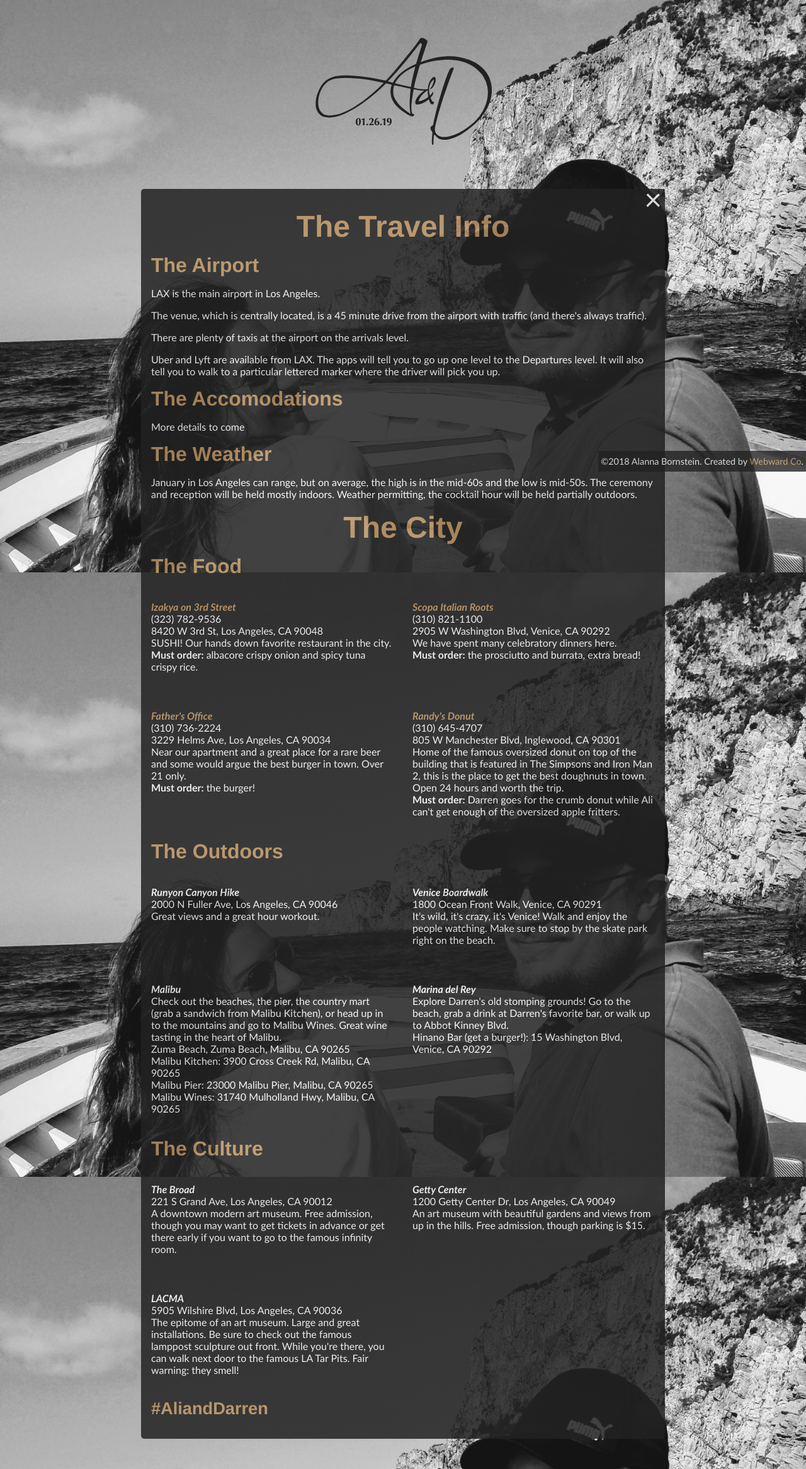
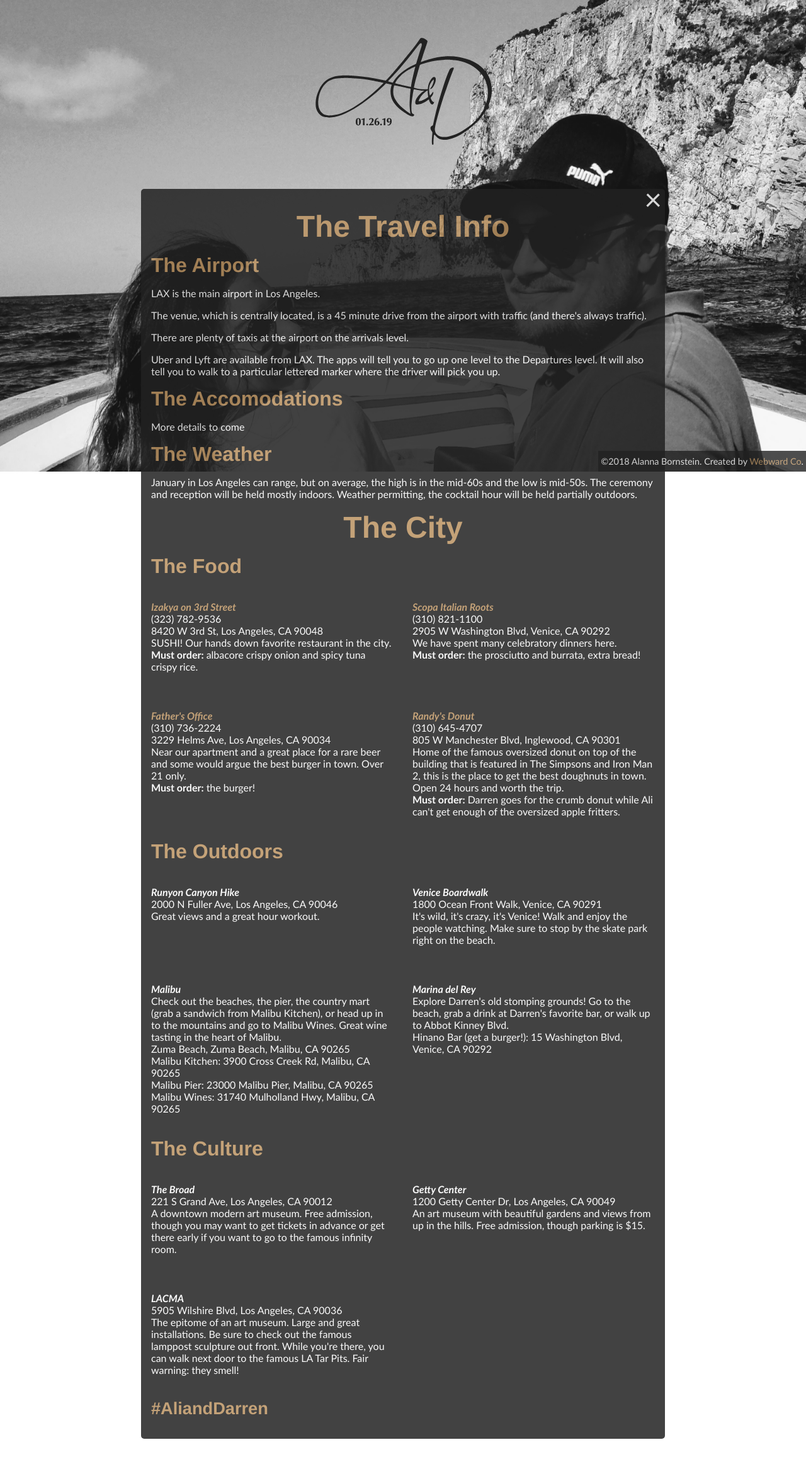
Before and after one commit to nhayward/ali-and-darren, a PHP site: page /travel/index.html in a window 1280 px wide. Shown: the part 51-2384 px from the top of the page at 63% size. Run offline with PHP 8.4, Linux system fonts and the light colour scheme; some web fonts are replaced.

Commit message:
various tweaks and fixes

```diff
--- a/css/style.css
+++ b/css/style.css
@@ -1,12 +1,21 @@
 body {
   margin: 0;
-  background-image: url("/img/background.jpg");
-  background-size: cover;
-  background-attachment: fixed;
-  background-repeat: no-repeat;
-  background-position: 50% 45%;
   font-family: "Trebuchet MS", "Lucida Grande", "Lucida Sans Unicode", "Lucida Sans", Tahoma, sans-serif;
   color: #fafafa; }
+  body:before {
+    content: "";
+    display: block;
+    position: fixed;
+    left: 0;
+    top: 0;
+    background-image: url("/img/background.jpg");
+    background-size: cover;
+    background-attachment: fixed;
+    background-repeat: no-repeat;
+    background-position: 50% 45%;
+    width: 100%;
+    height: 100%;
+    z-index: -10; }
   body a {
     color: #ba9261;
     text-decoration: none; }
@@ -38,6 +47,8 @@
     left: 0;
     z-index: 1; }
   body nav {
+    display: -webkit-box;
+    display: -ms-flexbox;
     display: flex;
     position: fixed;
     top: 0;
@@ -49,7 +60,10 @@
     text-align: center;
     z-index: 1; }
     body nav .nav-item {
+      -webkit-transition: .25s all;
+      -o-transition: .25s all;
       transition: .25s all;
+      -ms-flex-preferred-size: 20%;
       flex-basis: 20%;
       cursor: pointer;
       padding: 1rem 0.5rem; }
@@ -68,11 +82,9 @@
       width: 45px;
       height: 45px;
       -webkit-transform: rotate(0deg);
-      -moz-transform: rotate(0deg);
-      -o-transform: rotate(0deg);
+      -ms-transform: rotate(0deg);
       transform: rotate(0deg);
       -webkit-transition: .5s ease-in-out;
-      -moz-transition: .5s ease-in-out;
       -o-transition: .5s ease-in-out;
       transition: .5s ease-in-out;
       cursor: pointer; }
@@ -86,11 +98,9 @@
         opacity: 1;
         left: 0;
         -webkit-transform: rotate(0deg);
-        -moz-transform: rotate(0deg);
-        -o-transform: rotate(0deg);
+        -ms-transform: rotate(0deg);
         transform: rotate(0deg);
         -webkit-transition: .25s ease-in-out;
-        -moz-transition: .25s ease-in-out;
         -o-transition: .25s ease-in-out;
         transition: .25s ease-in-out; }
         body nav #mobile-menu-icon div:nth-child(1) {
@@ -102,8 +112,7 @@
       body nav #mobile-menu-icon.open div:nth-child(1) {
         top: 12px;
         -webkit-transform: rotate(135deg);
-        -moz-transform: rotate(135deg);
-        -o-transform: rotate(135deg);
+        -ms-transform: rotate(135deg);
         transform: rotate(135deg); }
       body nav #mobile-menu-icon.open div:nth-child(2) {
         opacity: 0;
@@ -111,8 +120,7 @@
       body nav #mobile-menu-icon.open div:nth-child(3) {
         top: 12px;
         -webkit-transform: rotate(-135deg);
-        -moz-transform: rotate(-135deg);
-        -o-transform: rotate(-135deg);
+        -ms-transform: rotate(-135deg);
         transform: rotate(-135deg); }
       @media (max-width: 709px) {
         body nav #mobile-menu-icon {
@@ -126,6 +134,7 @@
       text-align: left; }
       body nav #mobile-menu .nav-item {
         display: inline-block;
+        -webkit-box-sizing: border-box;
         box-sizing: border-box;
         width: 100%; }
   body section#monogram {
@@ -135,18 +144,34 @@
       stroke-dasharray: 9600;
       stroke-dashoffset: 9600;
       fill-opacity: 0;
+      -webkit-animation-timing-function: ease-in-out;
       animation-timing-function: ease-in-out;
+      -webkit-animation-fill-mode: forwards;
       animation-fill-mode: forwards;
       animation-iteration: 1;
+      -webkit-animation-name: DrawLine, FadeStroke, FillIn;
       animation-name: DrawLine, FadeStroke, FillIn;
+      -webkit-animation-duration: 2s, 1s, 1s;
       animation-duration: 2s, 1s, 1s;
+      -webkit-animation-delay: 1s, 3s, 3s;
       animation-delay: 1s, 3s, 3s; }
+@-webkit-keyframes DrawLine {
+  to {
+    stroke-dashoffset: 0; } }
 @keyframes DrawLine {
   to {
     stroke-dashoffset: 0; } }
+@-webkit-keyframes FadeStroke {
+  to {
+    stroke-opacity: 0; } }
 @keyframes FadeStroke {
   to {
     stroke-opacity: 0; } }
+@-webkit-keyframes FillIn {
+  from {
+    fill-opacity: 0; }
+  to {
+    fill-opacity: 1; } }
 @keyframes FillIn {
   from {
     fill-opacity: 0; }
@@ -167,20 +192,36 @@
       font-size: 3rem;
       cursor: pointer; }
     body section#content-container .column-section {
+      display: -webkit-box;
+      display: -ms-flexbox;
       display: flex;
+      -webkit-box-orient: horizontal;
+      -webkit-box-direction: normal;
+      -ms-flex-flow: row wrap;
       flex-flow: row wrap; }
       body section#content-container .column-section .column {
+        -webkit-box-flex: 1;
+        -ms-flex: 1 1 48%;
         flex: 1 1 48%;
         padding: 20px 0; }
         body section#content-container .column-section .column.left-column {
-          padding-right: 30px; }
+          padding-right: 15px; }
+        body section#content-container .column-section .column:not(.left-column) {
+          padding-left: 15px; }
         @media (max-width: 781px) {
           body section#content-container .column-section .column {
+            -ms-flex-preferred-size: 51%;
             flex-basis: 51%; }
             body section#content-container .column-section .column.left-column {
-              padding-right: 0; } }
+              padding-right: 0; }
+            body section#content-container .column-section .column:not(.left-column) {
+              padding-left: 0; } }
       body section#content-container .column-section#registry-images {
+        -webkit-box-align: center;
+        -ms-flex-align: center;
         align-items: center;
+        -webkit-box-pack: center;
+        -ms-flex-pack: center;
         justify-content: center; }
         body section#content-container .column-section#registry-images .registry-image {
           margin: 1rem 0;
--- a/css/style.scss
+++ b/css/style.scss
@@ -4,13 +4,24 @@
 
 body {
     margin: 0;
+    font-family: "Trebuchet MS", "Lucida Grande", "Lucida Sans Unicode", "Lucida Sans", Tahoma, sans-serif;
+    color: $white;
+
+    &:before {
+        content: "";
+        display: block;
+        position: fixed;
+        left: 0;
+        top: 0;
         background-image: url('/img/background.jpg');
         background-size: cover;
         background-attachment: fixed;
         background-repeat: no-repeat;
         background-position: 50% 45%;
-    font-family: "Trebuchet MS", "Lucida Grande", "Lucida Sans Unicode", "Lucida Sans", Tahoma, sans-serif;
-    color: $white;
+        width: 100%;
+        height: 100%;
+        z-index: -10;
+    }
 
     a {
         color: $gold;
@@ -63,6 +74,8 @@
     }
 
     nav {
+        display: -webkit-box;
+        display: -ms-flexbox;
         display: flex;
         position: fixed;
         top: 0;
@@ -75,7 +88,10 @@
         z-index: 1;
 
         .nav-item {
+            -webkit-transition: .25s all;
+            -o-transition: .25s all;
             transition: .25s all;
+            -ms-flex-preferred-size: 20%;
                 flex-basis: 20%;
             cursor: pointer;
             padding: 1rem 0.5rem;
@@ -100,11 +116,9 @@
             width: 45px;
             height: 45px;
             -webkit-transform: rotate(0deg);
-            -moz-transform: rotate(0deg);
-            -o-transform: rotate(0deg);
+            -ms-transform: rotate(0deg);
                 transform: rotate(0deg);
             -webkit-transition: .5s ease-in-out;
-            -moz-transition: .5s ease-in-out;
             -o-transition: .5s ease-in-out;
             transition: .5s ease-in-out;
             cursor: pointer;
@@ -119,11 +133,9 @@
                 opacity: 1;
                 left: 0;
                 -webkit-transform: rotate(0deg);
-                -moz-transform: rotate(0deg);
-                -o-transform: rotate(0deg);
+                -ms-transform: rotate(0deg);
                     transform: rotate(0deg);
                 -webkit-transition: .25s ease-in-out;
-                -moz-transition: .25s ease-in-out;
                 -o-transition: .25s ease-in-out;
                 transition: .25s ease-in-out;
 
@@ -148,8 +160,7 @@
                     &:nth-child(1) {
                       top: 12px;
                       -webkit-transform: rotate(135deg);
-                      -moz-transform: rotate(135deg);
-                      -o-transform: rotate(135deg);
+                      -ms-transform: rotate(135deg);
                           transform: rotate(135deg);
                     }
 
@@ -161,8 +172,7 @@
                     &:nth-child(3) {
                       top: 12px;
                       -webkit-transform: rotate(-135deg);
-                      -moz-transform: rotate(-135deg);
-                      -o-transform: rotate(-135deg);
+                      -ms-transform: rotate(-135deg);
                           transform: rotate(-135deg);
                     }
 
@@ -186,6 +196,7 @@
 
             .nav-item {
                 display: inline-block;
+                -webkit-box-sizing: border-box;
                         box-sizing: border-box;
                 width: 100%;
             }
@@ -204,20 +215,38 @@
                 stroke-dasharray: 9600;
                 stroke-dashoffset: 9600;
                 fill-opacity: 0;
+                -webkit-animation-timing-function: ease-in-out;
                         animation-timing-function: ease-in-out;
+                -webkit-animation-fill-mode: forwards;
                         animation-fill-mode: forwards;
                 animation-iteration: 1;
+                -webkit-animation-name: DrawLine, FadeStroke, FillIn;
                         animation-name: DrawLine, FadeStroke, FillIn;
+                -webkit-animation-duration: 2s, 1s, 1s;
                         animation-duration: 2s, 1s, 1s;
+                -webkit-animation-delay: 1s, 3s, 3s;
                         animation-delay: 1s, 3s, 3s;
+            }
+
+            @-webkit-keyframes DrawLine {
+                to { stroke-dashoffset: 0; }
             }
 
             @keyframes DrawLine {
                 to { stroke-dashoffset: 0; }
             }
 
+            @-webkit-keyframes FadeStroke {
+                to { stroke-opacity: 0; }
+            }
+
             @keyframes FadeStroke {
                 to { stroke-opacity: 0; }
+            }
+
+            @-webkit-keyframes FillIn {
+                from { fill-opacity: 0; }
+                to { fill-opacity: 1; }
             }
 
             @keyframes FillIn {
@@ -247,29 +276,49 @@
         }
 
         .column-section {
+            display: -webkit-box;
+            display: -ms-flexbox;
             display: flex;
+            -webkit-box-orient: horizontal;
+            -webkit-box-direction: normal;
+                -ms-flex-flow: row wrap;
                     flex-flow: row wrap;
 
             .column {
+                -webkit-box-flex: 1;
+                    -ms-flex: 1 1 48%;
                         flex: 1 1 48%;
                 padding: 20px 0;
 
                 &.left-column {
-                    padding-right: 30px;
+                    padding-right: 15px;
+                }
+
+                &:not(.left-column) {
+                    padding-left: 15px;
                 }
 
                 @media(max-width: 781px) {
+                    -ms-flex-preferred-size: 51%;
                         flex-basis: 51%;
 
                     &.left-column {
                         padding-right: 0;
+                    }
+
+                    &:not(.left-column) {
+                        padding-left: 0;
                     }
                 }
 
             }
 
             &#registry-images {
+                -webkit-box-align: center;
+                    -ms-flex-align: center;
                         align-items: center;
+                -webkit-box-pack: center;
+                    -ms-flex-pack: center;
                         justify-content: center;
 
                 .registry-image {
--- a/travel/index.html
+++ b/travel/index.html
@@ -33,7 +33,7 @@
 
     <section id="monogram">
         <svg xmlns="http://www.w3.org/2000/svg"
-             width="400px" height="300px"
+             width="100%" height="300px"
              viewBox="0 0 2150 1800">
             <path id="graphic"
                 fill="#222" stroke="#222" stroke-width="15"
```
Lines whose indentation alone changed are shown as unchanged.
